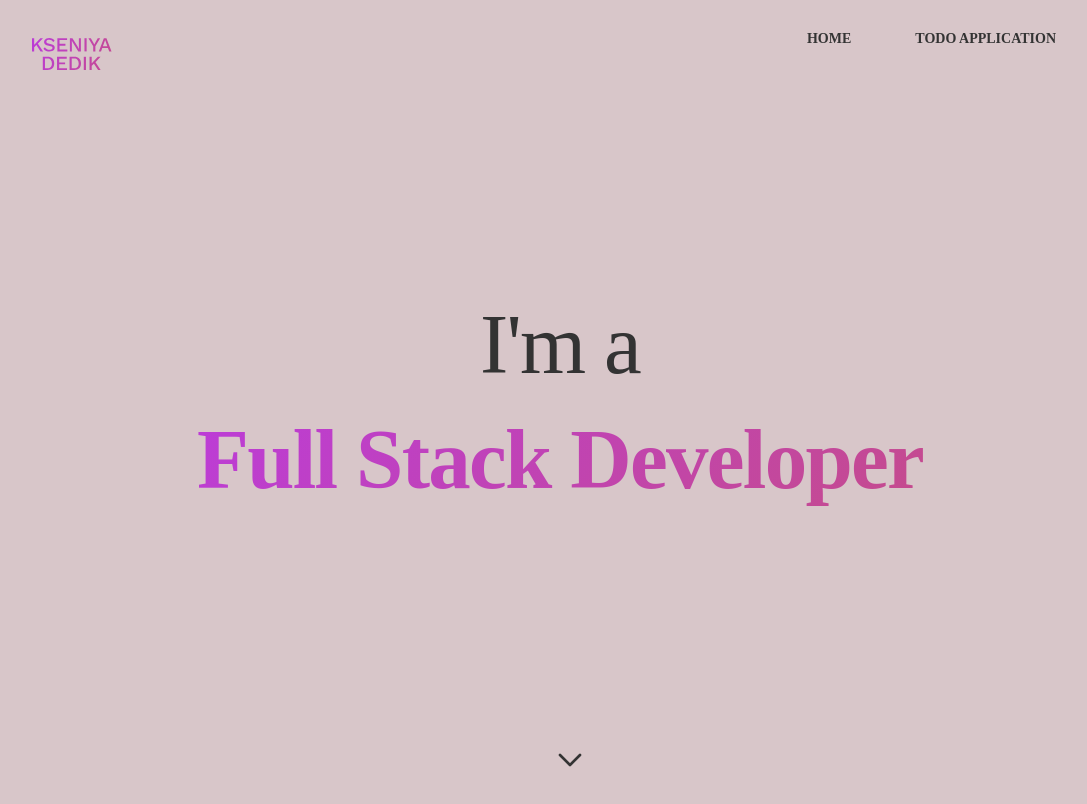
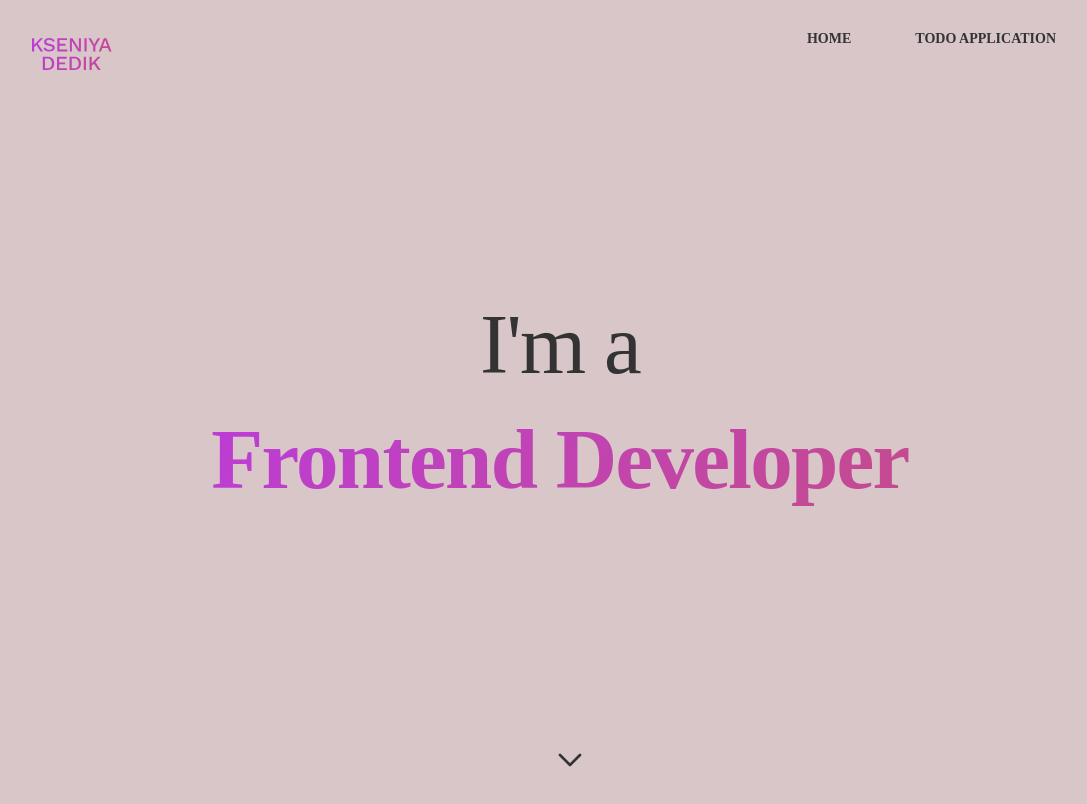
Before and after one commit to ksddk/presenting, a React (Create React App) app: page / in a window 1280 px wide. Shown: the top 804 px of the page, without its empty margins (80-1167 px from the left). Built offline with nearby package versions, Linux system fonts and the light colour scheme; a web font is replaced by a local one.

Commit message:
fronend and rempved last trying

```diff
--- a/public/index.html
+++ b/public/index.html
@@ -2,7 +2,7 @@
 <html lang="en">
   <head>
     <meta charset="utf-8" />
-    <meta name="viewport" content="width=device-width, initial-scale=1, user-scalable=no" />
+    <meta name="viewport" content="width=device-width, initial-scale=1" />
     <link rel="apple-touch-icon" sizes="180x180" href="/apple-touch-icon.png" />
     <link rel="icon" type="image/png" sizes="32x32" href="/favicon-32x32.png" />
     <link rel="icon" type="image/png" sizes="16x16" href="/favicon-16x16.png" />
--- a/src/Pages/HomePage/Home.module.css
+++ b/src/Pages/HomePage/Home.module.css
@@ -2,7 +2,6 @@
   position: 'relative';
   height: 100vh;
   height: calc(100vh - 86px);
-  max-width: 100% !important;
 }
 
 .Title {
--- a/src/Pages/HomePage/Home.tsx
+++ b/src/Pages/HomePage/Home.tsx
@@ -14,7 +14,7 @@
       <div className={styles.HomeMainContentWrapper}>
         <div className={styles.Title}>
           <div className={styles.Title1st}>I&apos;m a</div>
-          <div className={styles.Title2nd}>Full Stack Developer</div>
+          <div className={styles.Title2nd}>Frontend Developer</div>
         </div>
         <img className={styles.Arrow} src={ArrowDown} alt="Arrow" onClick={handleClick} />
       </div>
```
